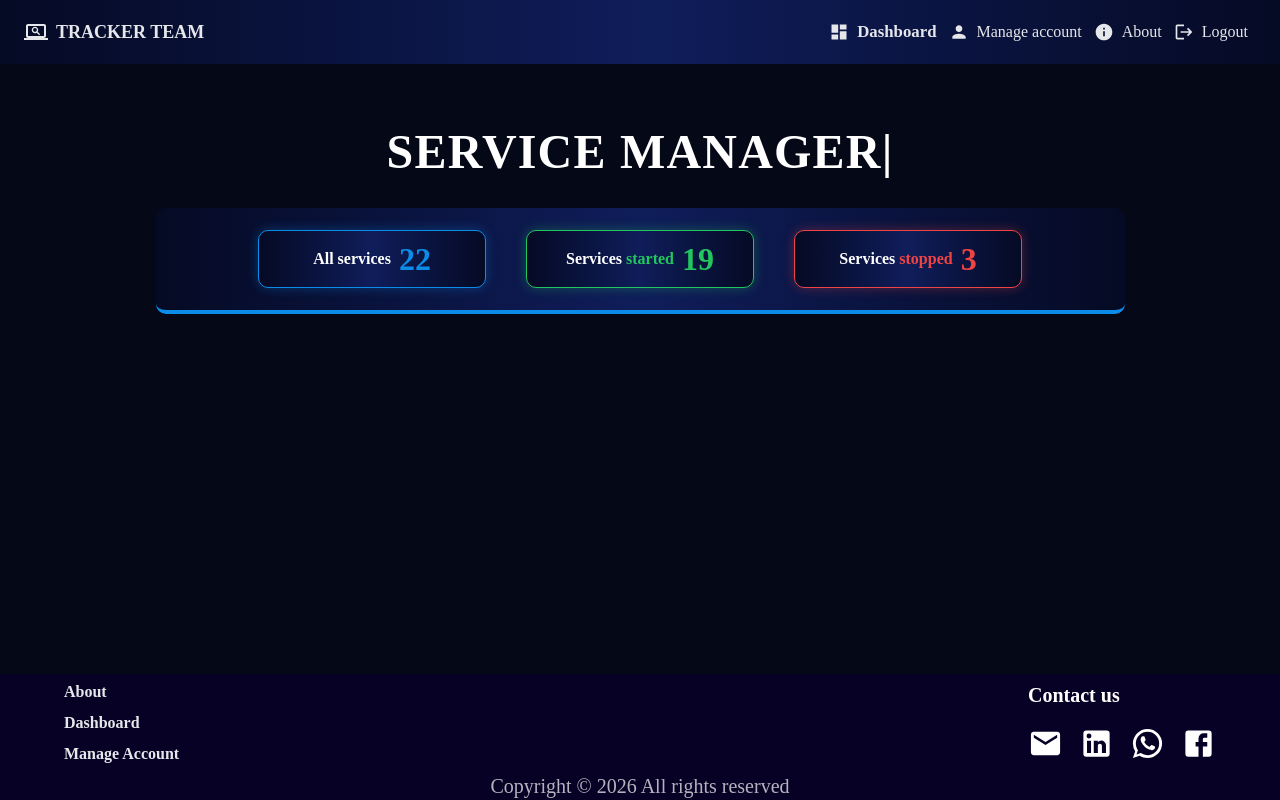
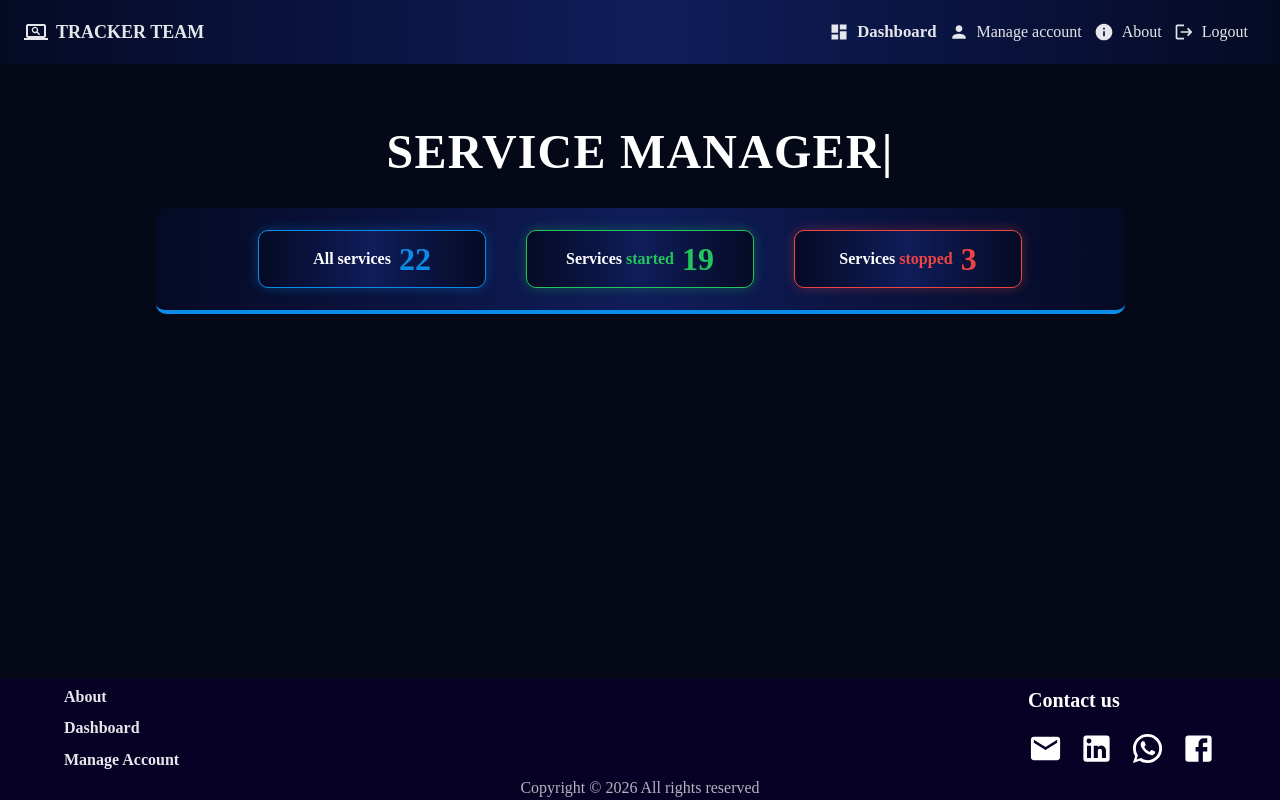
Before and after one commit to fymijoro/service_manager, a React (Vite) app in the folder service-manager/: page / in a window 1280 px wide. Built offline with nearby package versions, Linux system fonts and the light colour scheme; sample sign-in values are in the browser's storage; a web font is replaced by a local one.

Commit message:
Mes modifications locales

```diff
--- a/service-manager/src/components/Footer.jsx
+++ b/service-manager/src/components/Footer.jsx
@@ -93,7 +93,7 @@ function Footer() {
       </Box>
 
       <Box sx={{ py: 0.15 }}>
-        <Typography sx={{ fontSize: 20, lineHeight: 1.3, textAlign: 'center', color: 'rgba(255,255,255,0.7)' }}>
+        <Typography sx={{ fontSize: 16, lineHeight: 1.3, textAlign: 'center', color: 'rgba(255,255,255,0.7)' }}>
           Copyright © {new Date().getFullYear()} All rights reserved
         </Typography>
       </Box>
```
